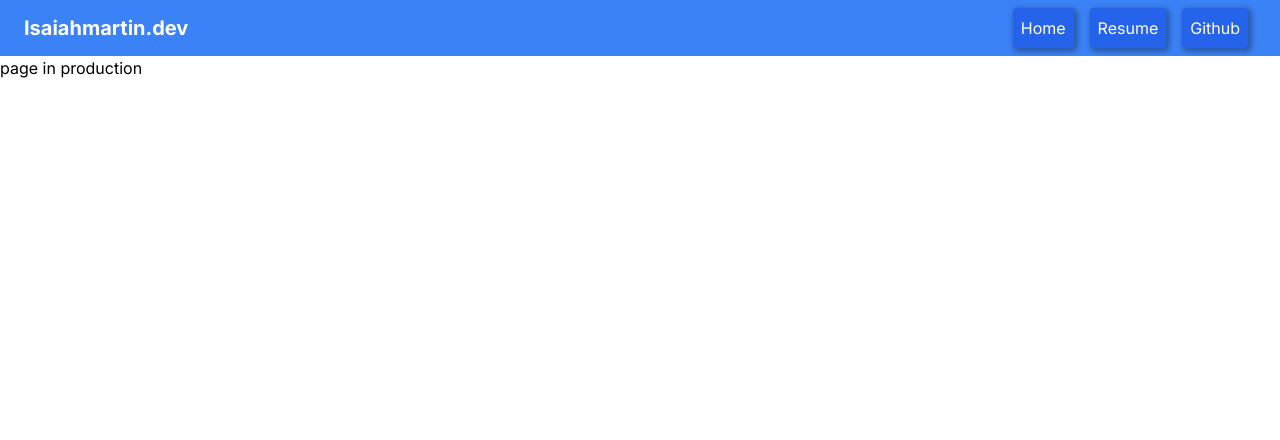
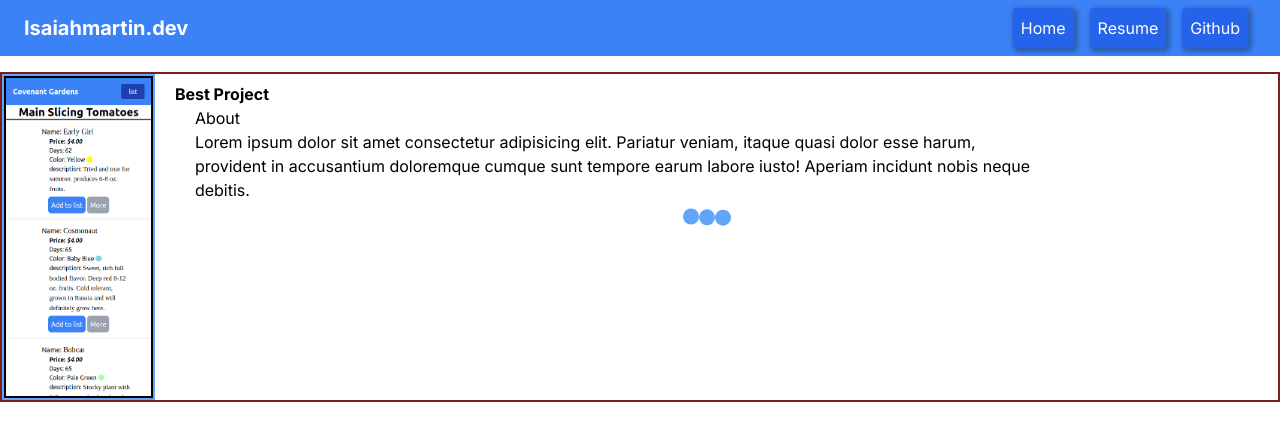
Before and after one commit to isaiahmartin847/Portfolio, a Next.js app in the folder client/: page /projects in a window 1280 px wide. Shown: the top 440 px of the page. Built offline with nearby package versions, Linux system fonts and the light colour scheme; no server answers.

Commit message:
added the prject prop

```diff
--- /dev/null
+++ b/client/src/app/projects/components/project-componets.tsx
@@ -0,0 +1,48 @@
+import GithubLastUpdate from "@/app/components/github_last_update"
+import Image from "next/image"
+
+
+type Props = {
+    title: string
+    github: string
+    // text: string
+}
+
+
+
+
+const ProjectProp = ({title, github}: Props) => {
+    return (
+        <div className="flex mt-4 border-2 border-red-900">
+            <div className="border-blue-400 border-2">
+                <Image
+                src="/photos/farmweb.png"
+                // layout="responsive"
+                width={228}
+                height={228}
+                alt="project photo"
+                className="border-2 border-black"
+                />
+            </div>
+            <div>
+                <div className="ml-5 mt-2 font-bold">
+                    <h1>{title}</h1>
+                </div>
+                <div className="w-3/4 ml-10">
+                    <h1>About</h1>
+                    <p>Lorem ipsum dolor sit amet consectetur adipisicing elit. Pariatur veniam, itaque quasi dolor esse harum, provident in accusantium doloremque cumque sunt tempore earum labore iusto! Aperiam incidunt nobis neque debitis.</p>
+                    {/* <p>{text}</p> */}
+                </div>
+                <div>
+                    <GithubLastUpdate
+                    repo={github}
+                    />
+
+                </div>
+            </div>
+        </div>
+    )
+}
+
+
+export default ProjectProp
--- a/client/src/app/projects/page.tsx
+++ b/client/src/app/projects/page.tsx
@@ -1,4 +1,5 @@
 import NavBar from "../components/nav";
+import ProjectProp from "./components/project-componets";
 
 export default function () {
     return (
@@ -9,7 +10,13 @@ export default function () {
             btn2Text="Resume"
             btn2Url="/resume"
             />
-            <h1>page in production</h1>
+
+            <ProjectProp
+            github="farm-web"
+            title="Best Project"
+            />
+
+
         </div>
     )
 }
```
Lines whose indentation alone changed are shown as unchanged.
